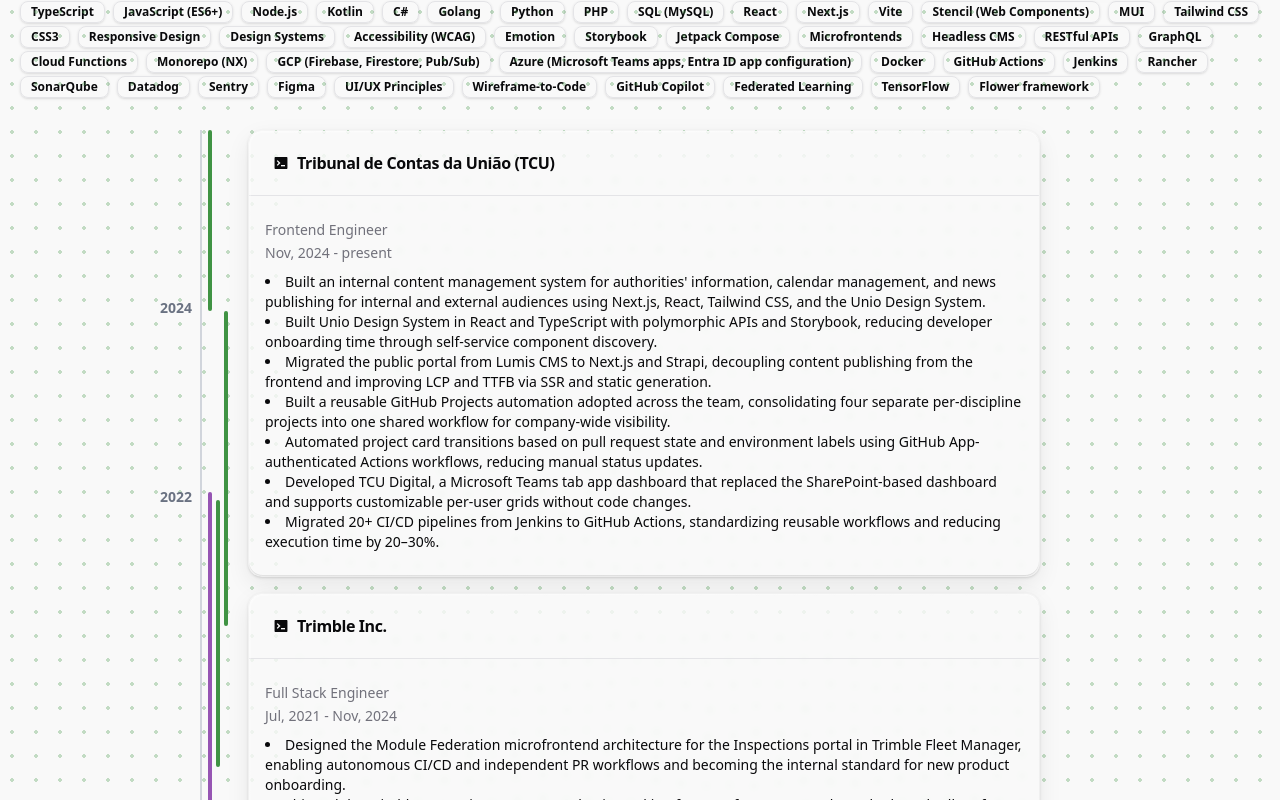
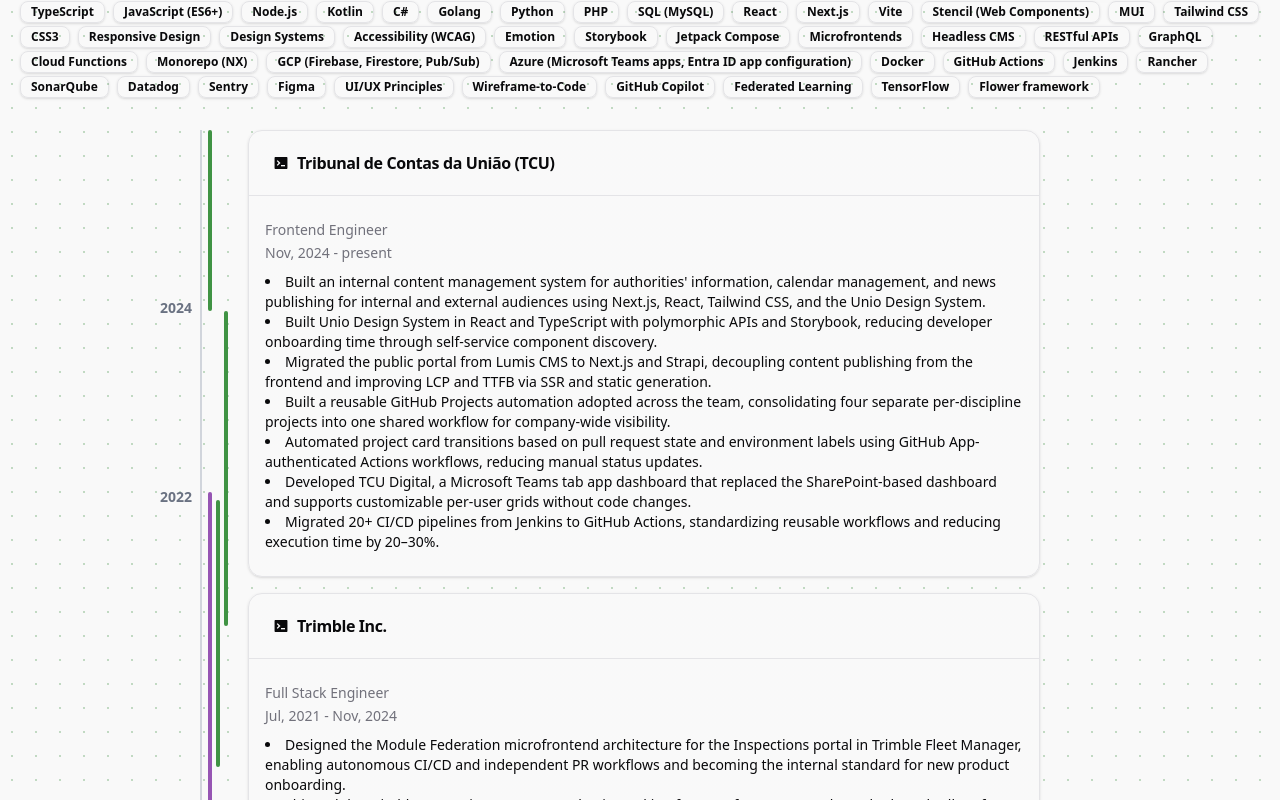
Before and after one commit to leosole/cv, a React (Vite) app: page / in a window 1280 px wide. Shown: the part 800-1600 px from the top of the page. Built offline with nearby package versions, Linux system fonts and the light colour scheme.

Commit message:
feat: implement mouse tracking for background grid and enhance styles

```diff
--- a/src/components/background-grid.css
+++ b/src/components/background-grid.css
@@ -1,8 +1,40 @@
+@property --mouse-x {
+	syntax: "<length>";
+	inherits: true;
+	initial-value: -1000px;
+}
+
+@property --mouse-y {
+	syntax: "<length>";
+	inherits: true;
+	initial-value: -1000px;
+}
+
 .background-grid {
+	transition:
+		--mouse-x 2000ms ease-out,
+		--mouse-y 2000ms ease-out;
 	background-image: radial-gradient(
 		circle,
-		color-mix(in srgb, var(--primary) 30%, transparent) 2px,
+		color-mix(in srgb, var(--primary) 30%, transparent) 1px,
 		transparent 1.5px
 	);
 	background-size: 24px 24px;
 }
+
+.background-grid::before {
+	position: absolute;
+	inset: 0;
+	background-image: radial-gradient(
+		circle,
+		color-mix(in srgb, var(--accent) 50%, transparent) 2px,
+		transparent 1.5px
+	);
+	background-size: 24px 24px;
+	mask-image: radial-gradient(
+		circle 420px at var(--mouse-x, -1000px) var(--mouse-y, -1000px),
+		black,
+		transparent
+	);
+	content: "";
+}
--- a/src/components/background-grid.tsx
+++ b/src/components/background-grid.tsx
@@ -1,5 +1,37 @@
 import "./background-grid.css"
+import { useEffect, useRef } from "react"
 
 export function BackgroundGrid() {
-	return <div aria-hidden="true" className="background-grid pointer-events-none absolute inset-0 z-0" />
+	const gridRef = useRef<HTMLDivElement>(null)
+
+	useEffect(() => {
+		const grid = gridRef.current
+		if (!grid) return
+
+		const moveHighlight = (event: PointerEvent) => {
+			const bounds = grid.getBoundingClientRect()
+			const x = event.clientX - bounds.left
+			const y = event.clientY - bounds.top
+
+			if (x < 0 || y < 0 || x > bounds.width || y > bounds.height) {
+				grid.style.setProperty("--mouse-x", "-1000px")
+				grid.style.setProperty("--mouse-y", "-1000px")
+				return
+			}
+
+			grid.style.setProperty("--mouse-x", `${x}px`)
+			grid.style.setProperty("--mouse-y", `${y}px`)
+		}
+
+		window.addEventListener("pointermove", moveHighlight)
+		return () => window.removeEventListener("pointermove", moveHighlight)
+	}, [])
+
+	return (
+		<div
+			ref={gridRef}
+			aria-hidden="true"
+			className="background-grid pointer-events-none absolute inset-0 z-0 mix-blend-multiply dark:mix-blend-lighten"
+		/>
+	)
 }
--- a/src/components/calendar/event-card.tsx
+++ b/src/components/calendar/event-card.tsx
@@ -50,8 +50,8 @@
 				setOpen(!open)
 			}}
 			className={cn(
-				"hover:bg-muted/40 transition-colors duration-200",
-				hover && "bg-muted/40",
+				"bg-gradient-to-r from-background via-background to-surface bg-[size:200%_auto] bg-left transition-all duration-500 ease-in-out hover:bg-right",
+				hover && "bg-right",
 				className
 			)}
 			onMouseEnter={onMouseEnter}
--- a/src/components/header.tsx
+++ b/src/components/header.tsx
@@ -20,7 +20,7 @@
 					{menuButtons}
 				</div>
 			</div>
-			<header className="container mx-auto flex flex-col mt-4 sm:mt-14 z-10">
+			<header className="container mx-auto flex flex-col mt-4 sm:mt-14 z-30">
 				<div className="flex justify-between items-start">
 					<h1 className="text-[80px] sm:text-[100px] md:text-[140px] lg:text-[200px] font-black leading-[0.85]">{name}</h1>
 				</div>
--- a/src/components/ui/collapsible-card.tsx
+++ b/src/components/ui/collapsible-card.tsx
@@ -6,7 +6,6 @@
 	CollapsibleContent,
 	CollapsibleTrigger
 } from "./collapsible"
-import { useTheme } from "@/hooks/use-theme"
 
 type Props = React.HTMLAttributes<HTMLDivElement> & {
 	onOpenChange?(open: boolean): void
@@ -15,15 +14,8 @@
 
 export const CollapsibleCard = React.forwardRef<HTMLDivElement, Props>(
 	({ className, ...props }, ref) => {
-		const { glassEnabled } = useTheme()
 		return (
-			<Card className={cn("glass-gradient-border glass-surface border-transparent bg-transparent", className)}>
-				{glassEnabled && (
-					<div
-						aria-hidden="true"
-						className="header-glass__backdrop header-glass__backdrop--surface"
-					/>
-				)}
+			<Card className={cn("border border-input bg-background z-10", className)}>
 				<Collapsible ref={ref} {...props} />
 			</Card>
 		)
--- a/src/index.css
+++ b/src/index.css
@@ -224,6 +224,7 @@
 :root {
 	--radius: 0.625rem;
 	--background: oklch(98.212% 0.00011 271.152);
+	--surface: oklch(96.076% 0.00907 162);
 	--foreground: oklch(0.141 0.005 285.823);
 	--card: oklch(1 0 0);
 	--card-foreground: oklch(0.141 0.005 285.823);
@@ -266,6 +267,7 @@
 	--radius-lg: var(--radius);
 	--radius-xl: calc(var(--radius) + 4px);
 	--color-background: var(--background);
+	--color-surface: var(--surface);
 	--color-foreground: var(--foreground);
 	--color-card: var(--card);
 	--color-card-foreground: var(--card-foreground);
@@ -310,6 +312,7 @@
 
 .dark {
 	--background: oklch(0.141 0.005 285.823);
+	--surface: oklch(20.591% 0.0108 311.892);
 	--foreground: oklch(0.985 0 0);
 	--card: oklch(0.21 0.006 285.885);
 	--card-foreground: oklch(0.985 0 0);
```
